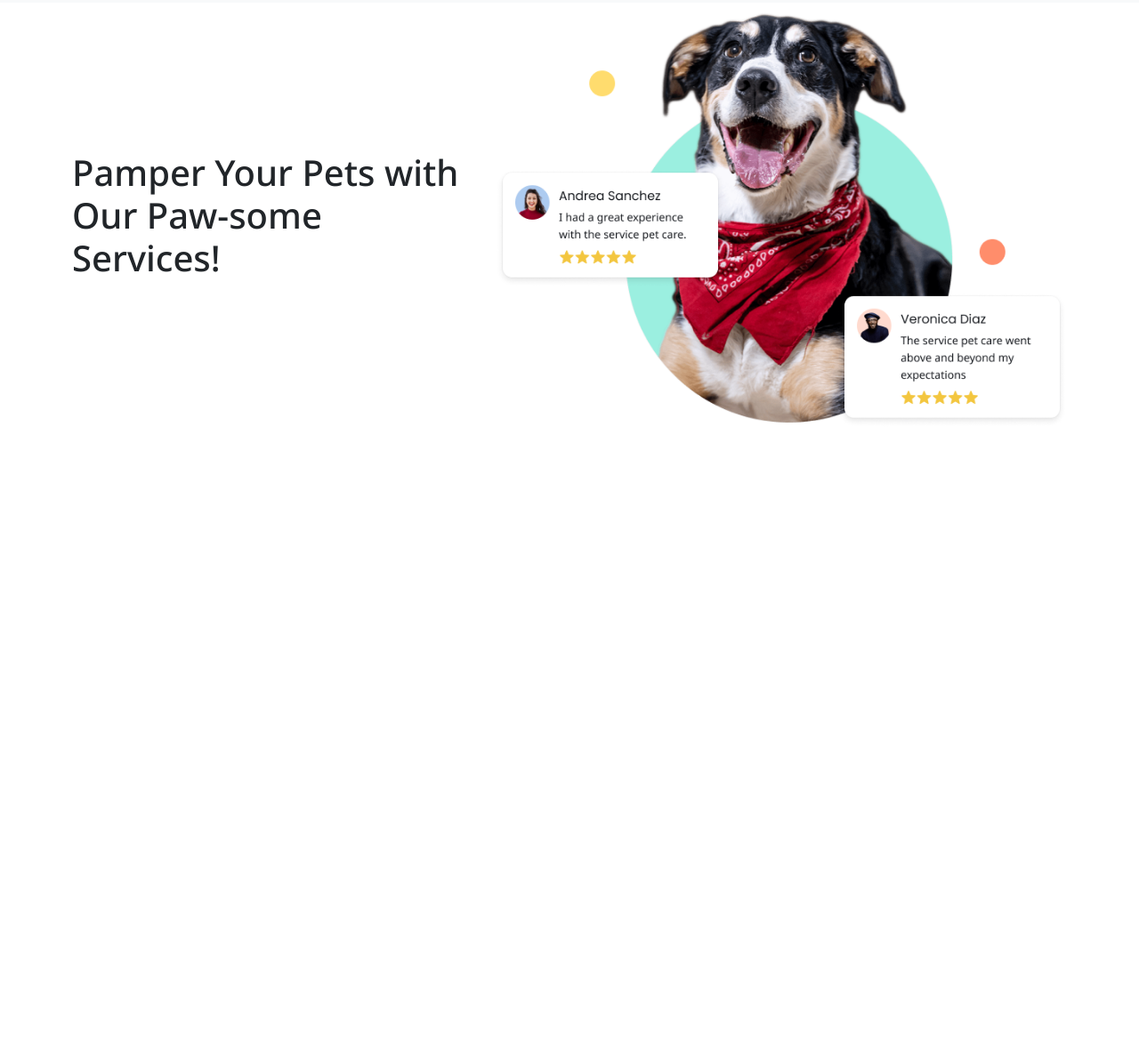
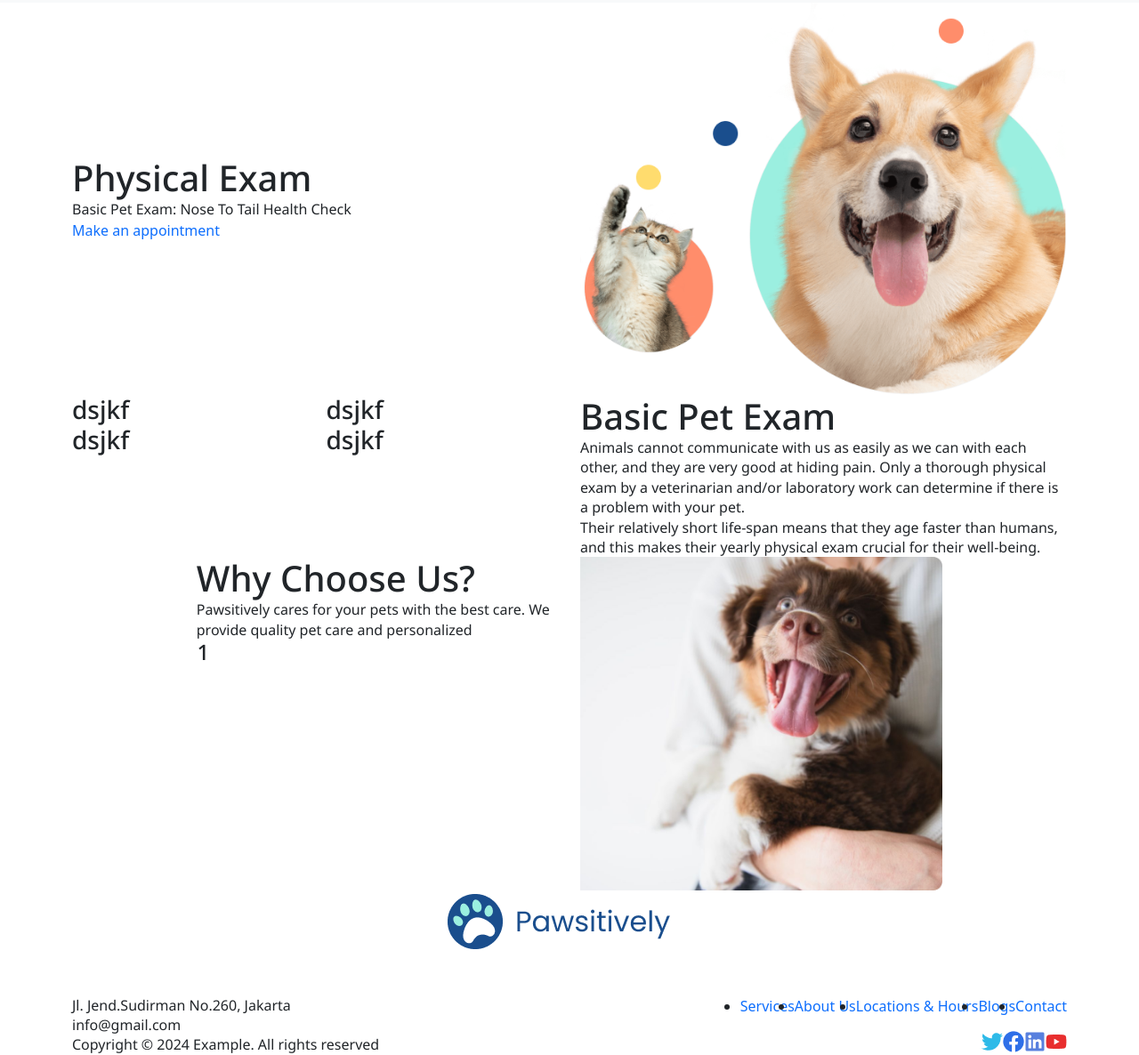
Before and after one commit to Davitaridani/mentroing-project-1, a plain HTML site: page pages/services-detail.html in a window 1280 px wide. Shown: the part 71-1257 px from the top of the page at 89% size. Before the commit the page ends 800 px from the top, so only its background shows below. Drawn offline with nearby package versions, Linux system fonts and the light colour scheme.

Commit message:
add contain services dan services detail

```diff
--- a/pages/services-detail.html
+++ b/pages/services-detail.html
@@ -6,6 +6,12 @@
   <meta name="viewport" content="width=device-width, initial-scale=1.0">
   <link rel="stylesheet" href="../assets/css/bootstrap.css">
   <link rel="stylesheet" href="../assets/scss/main.css">
+  <link rel="stylesheet" href="../assets/css/owl.carousel.min.css">
+  <link rel="stylesheet" href="../assets/css/owl.theme.default.min.css">
+
+  <script src="https://code.jquery.com/jquery-3.7.1.min.js"
+    integrity="sha256-/JqT3SQfawRcv/BIHPThkBvs0OEvtFFmqPF/lYI/Cxo=" crossorigin="anonymous"></script>
+
 
   <title>Servies Detail</title>
 </head>
@@ -46,21 +52,128 @@
     </div>
   </nav>
 
-  <section class="sect-1-services">
+  <section class="sect-1-home">
     <div class="container">
       <div class="row">
-        <div class="col-md-5 d-flex align-items-center">
-          <div class="">
-            <h1>Pamper Your Pets with Our Paw-some Services!</h1>
+        <div class="col-md-6 d-flex align-items-center">
+          <div class="w-75">
+            <h1>Physical Exam</h1>
+            <p>Basic Pet Exam: Nose To Tail Health Check</p>
+            <a href="#">Make an appointment</a>
           </div>
         </div>
-        <div class="col-md-7">
-          <img src="../assets/images/Group 18.png" alt="" class="img-fluid" />
+        <div class="col-md-6">
+          <img src="../assets/images/Group 25.png" alt="" class="img-fluid" />
         </div>
       </div>
     </div>
   </section>
 
+  <section class="sect-2-services-detail">
+    <div class="container">
+      <div class="row">
+        <div class="col-md-6">
+          <div class="row">
+            <div class="col-6">
+              <h3>dsjkf</h3>
+            </div>
+            <div class="col-6">
+              <h3>dsjkf</h3>
+            </div>
+            <div class="col-6">
+              <h3>dsjkf</h3>
+            </div>
+            <div class="col-6">
+              <h3>dsjkf</h3>
+            </div>
+          </div>
+        </div>
+        <div class="col-md-6">
+          <div class="content-right">
+            <h1>Basic Pet Exam</h1>
+            <p>Animals cannot communicate with us as easily as we can with each other, and they are very good at hiding
+              pain. Only a thorough physical exam by a veterinarian and/or laboratory work can determine if there is a
+              problem with your pet.</p>
+            <p>Their relatively short life-span means that they age faster than humans, and this makes their yearly
+              physical exam crucial for their well-being.</p>
+          </div>
+        </div>
+      </div>
+    </div>
+  </section>
+
+  <section class="sect-3-services">
+    <div class="container">
+      <div class="w-75 mx-auto">
+        <div class="row">
+          <div class="col-md-6">
+            <h1>Why Choose Us?</h1>
+            <p>Pawsitively cares for your pets with the best care. We provide quality pet care and personalized</p>
+
+            <div class="owl-carousel owl-theme">
+              <div class="item">
+                <h4>1</h4>
+              </div>
+              <div class="item">
+                <h4>2</h4>
+              </div>
+              <div class="item">
+                <h4>3</h4>
+              </div>
+              <div class="item">
+                <h4>4</h4>
+              </div>
+              <div class="item">
+                <h4>5</h4>
+              </div>
+            </div>
+          </div>
+          <div class="col-md-6">
+            <img src="../assets/images/Image 15.png" alt="" class="img-fluid" />
+          </div>
+        </div>
+      </div>
+    </div>
+  </section>
+
+
+  <footer class="footer">
+    <div class="container">
+      <div class="img-footer text-center mb-5">
+        <img src="../assets/images/icons/Container 17.png" alt="" class="img-fluid object-fit-contain">
+      </div>
+      <div class="row">
+        <div class="col-md-6">
+          <div class="content-foot-left">
+            <p>Jl. Jend.Sudirman No.260, Jakarta</p>
+            <p>info@gmail.com</p>
+            <p>Copyright © 2024 Example. All rights reserved</p>
+          </div>
+        </div>
+        <div class="col-md-6 d-flex justify-content-end">
+          <div class="content-foot-right">
+            <ul class="d-flex">
+              <li><a href="">Services</a></li>
+              <li><a href="">About Us</a></li>
+              <li><a href="">Locations & Hours</a></li>
+              <li><a href="">Blogs</a></li>
+              <li><a href="">Contact</a></li>
+            </ul>
+            <div class="icons d-flex justify-content-end">
+              <img src="../assets/images/icons/Twitter 1.png" alt="" class="img-fluid">
+              <img src="../assets/images/icons/Facebook 1.png" alt="" class="img-fluid">
+              <img src="../assets/images/icons/LinkedIn 1.png" alt="" class="img-fluid">
+              <img src="../assets/images/icons/YouTube 1.png" alt="" class="img-fluid">
+            </div>
+          </div>
+        </div>
+      </div>
+    </div>
+  </footer>
+
+  <script src="../assets/js/owl.carousel.js"></script>
+  <script src="../assets/js/custom.js"></script>
+
 </body>
 
 </html>
```
Also changed, not shown: pages/services.html (+37 -4 lines).
